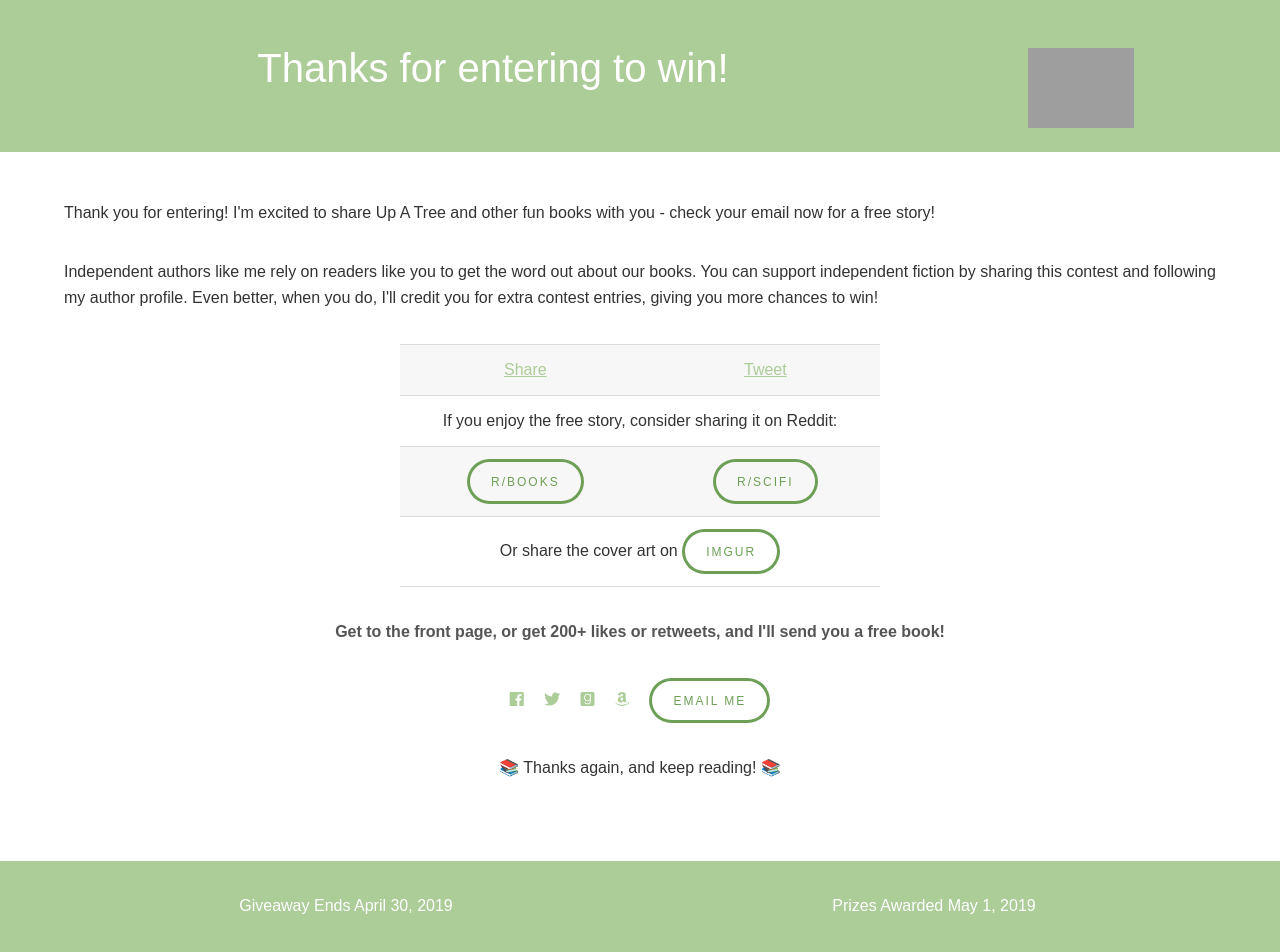
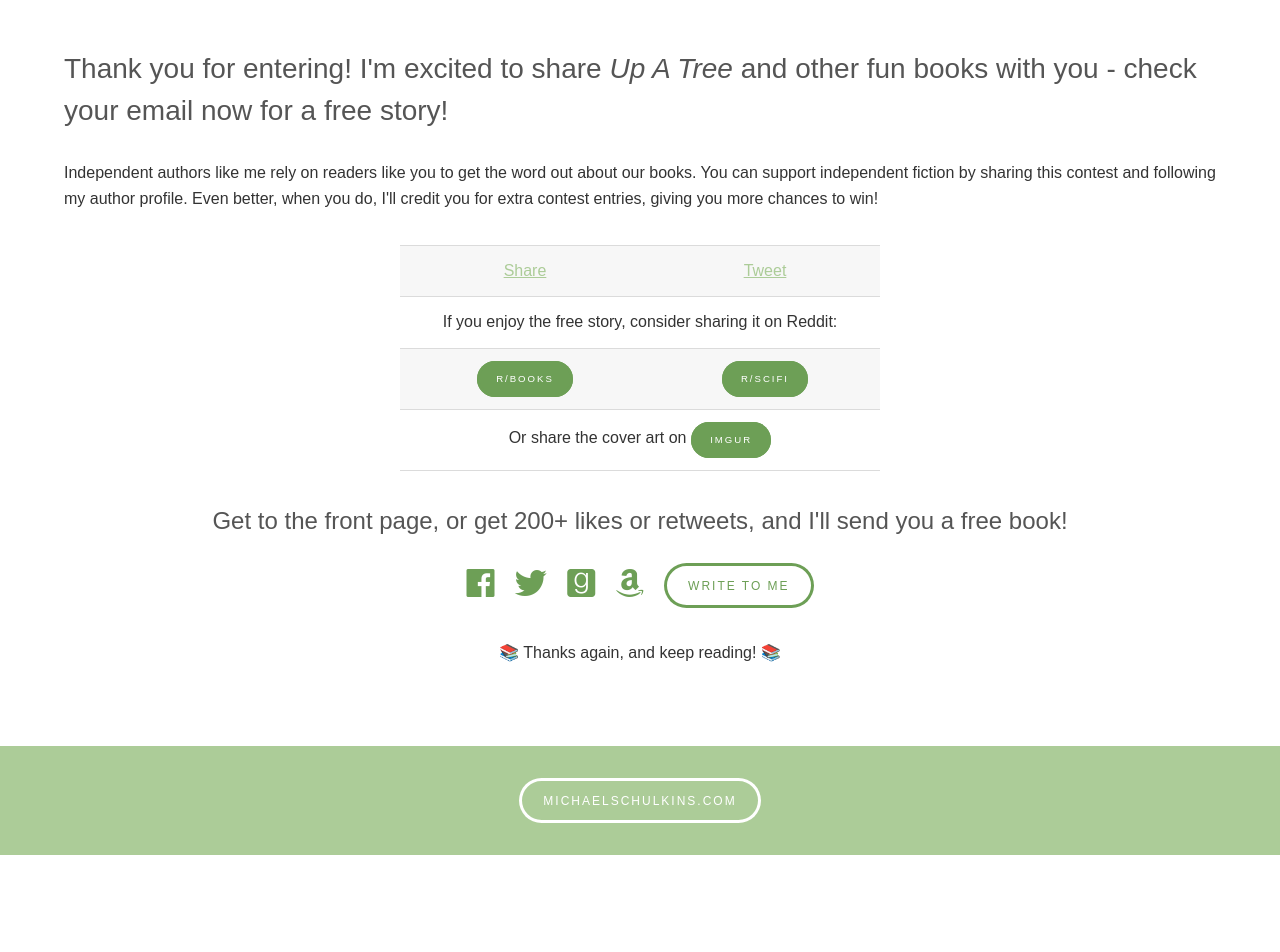
Before and after one commit to hhighberger/hhighberger.github.io, a plain HTML site: page up-a-tree-thanks.html in a window 1280 px wide. After the commit the page ends 855 px from the top, so only its background shows below. Drawn offline with Linux system fonts and the light colour scheme; grey boxes are pictures that could not be loaded.

Commit message:
Up A Tree giveaway pages

```diff
--- a/assets/css/giveaway.css
+++ b/assets/css/giveaway.css
@@ -1658,6 +1658,11 @@
 	em, i {
 		font-style: italic;
 	}
+
+    i {
+        color: #6d9f56;
+        font-size: 2em;
+    }
 
 	p {
 		margin: 0 0 2em 0;
@@ -2606,7 +2611,7 @@
 		input[type="button"].small,
 		button.small,
 		.button.small {
-			font-size: 0.8em;
+			font-size: 0.6em;
 		}
 
 		input[type="submit"].big,
--- a/up-a-tree-thanks.html
+++ b/up-a-tree-thanks.html
@@ -22,30 +22,11 @@
       fjs.parentNode.insertBefore(js, fjs);
     }(document, 'script', 'facebook-jssdk'));</script>
 
-		<!-- Banner -->
-			<section id="banner" class="align-center">
-				<div class="inner">
-
-                <!-- Intro -->
-                    <div class="row">
-                        <section class="9u 12u$(small)">
-                            <header>
-                                <h1>Thanks for entering to win!</h1>
-                            </header>
-                        </section>
-                        <section class="3u 12u$(small)">
-                            <img src="images/up-a-tree-mockup.png" style="height:5em" />
-                        </section>
-                    </div>
-
-				</div>
-			</section>
-
 		<!-- Main -->
 			<section id="main" class="wrapper">
 				<div class="inner">
 
-                    <p>Thank you for entering! I'm excited to share Up A Tree and other fun books with you - check your email now for a free story!</p>
+                    <h3>Thank you for entering! I'm excited to share <em>Up A Tree</em> and other fun books with you - check your email now for a free story!</h3>
                     <p>Independent authors like me rely on readers like you to get the word out about our books. You can support independent fiction by sharing this contest and following my author profile. Even better, when you do, I'll credit you for extra contest entries, giving you more chances to win!</p>
 
                     <center>
@@ -60,23 +41,23 @@
                                     <td colspan="2">If you enjoy the free story, consider sharing it on Reddit:</td>
                                 </tr>
                                 <tr>
-                                    <td><a href="https://www.reddit.com/r/books" class="button">r/books</a></td>
-                                    <td><a href="https://www.reddit.com/r/scifi" class="button">r/scifi</a></td>
+                                    <td><a href="https://www.reddit.com/r/books" class="button special small">r/books</a></td>
+                                    <td><a href="https://www.reddit.com/r/scifi" class="button special small">r/scifi</a></td>
                                 </tr>
                                 <tr>
-                                    <td colspan="2">Or share the cover art on <a href="https://imgur.com" class="button">Imgur</a></td>
+                                    <td colspan="2">Or share the cover art on <a href="https://imgur.com" class="button special small">Imgur</a></td>
                                 </tr>
                             </tbody>
                         </table>
                     </div>
 
-                    <p><strong>Get to the front page, or get 200+ likes or retweets, and I'll send you a free book!</strong></p>
+                    <h4>Get to the front page, or get 200+ likes or retweets, and I'll send you a free book!</h4>
                     <ul class="icons">
                         <li><a href="https://www.facebook.com/michaelschulkinsnovelist"><i class="fab fa-facebook" title="Facebook"></i></a></li>
                         <li><a href="https://twitter.com/Mike_Schulkins"><i class="fab fa-twitter" title="Twitter"></i></a></li>
                         <li><a href="https://www.goodreads.com/author/show/4757686.Michael_Schulkins"><i class="fab fa-goodreads" title="Goodreads"></i></a></li>
                         <li><a href="https://www.amazon.com/Michael-Schulkins/e/B00JL4G708/"><i class="fab fa-amazon" title="Amazon Author Page"></i></a></li>
-                        <li><a href="/about" class="button">Email Me</a></li>
+                        <li><a href="/about" class="button">Write To Me</a></li>
                     </ul>
                     <p>📚 Thanks again, and keep reading! 📚</p>
                     </center>
@@ -84,18 +65,11 @@
 				</div>
 			</section>
 
-            		<!-- Footer -->
+            <!-- Footer -->
 			<footer id="footer">
 				<div class="inner">
 
-                    <div class="row">
-                        <section class="6u 12u$(small)">
-                            Giveaway Ends April 30, 2019
-                        </section>
-                        <section class="6u 12u$(small)">
-                            Prizes Awarded May 1, 2019
-                        </section>
-                    </div>
+                    <a href="/" class="button alt">michaelschulkins.com</a>
 
 				</div>
 			</footer>
```
Also changed, not shown: index.html (+1 -1 lines), up-a-tree-giveaway.html (+6 -6 lines), 1 other file.
